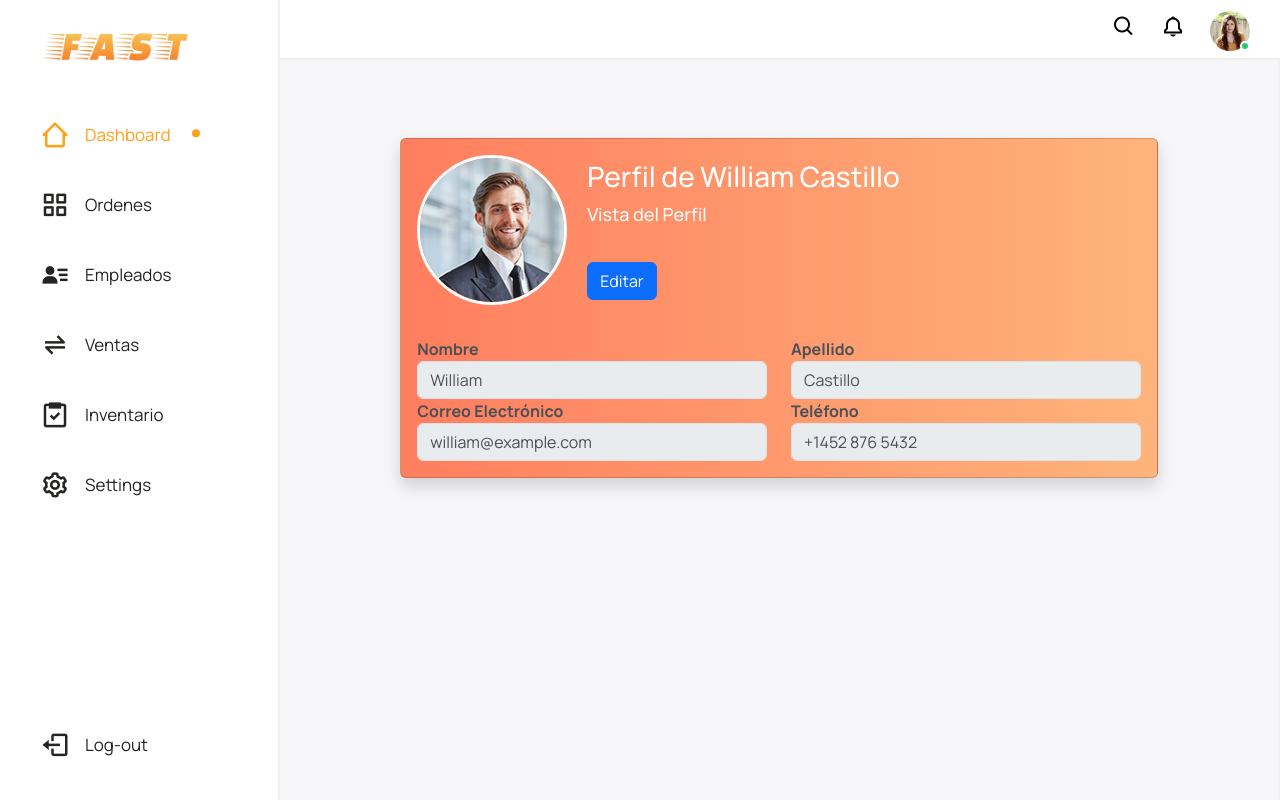
After one commit to DevAndrewGx/FASAT-PROJECT, a PHP site: page /views/html/admin/perfil.html in a window 1280 px wide. The commit adds this page. Run offline with PHP 8.4, Linux system fonts and the light colour scheme; some libraries are stand-ins or nearby versions.

Commit message:
add profile and edit profile

```diff
--- /dev/null
+++ b/views/html/admin/perfil.html
@@ -0,0 +1,202 @@
+<!DOCTYPE html>
+<html lang="en">
+
+<head>
+    <meta charset="UTF-8">
+    <meta name="viewport" content="width=device-width, initial-scale=1.0">
+    <title>FAST | DASHBOARD</title>
+    <link href='https://unpkg.com/boxicons@2.1.4/css/boxicons.min.css' rel='stylesheet'>
+    <link rel="stylesheet" href="../../styles/style.css">
+
+
+    <!-- CSS de Bootstrap -->
+    <link href="https://cdn.jsdelivr.net/npm/bootstrap@5.3.0-alpha1/dist/css/bootstrap.min.css" rel="stylesheet">
+
+</head>
+
+<body>
+    <!-- ASIDE CONTAINER -->
+    <div class="main-container">
+
+      <header>
+        <nav>
+            <ul class="items-right">
+                <li>
+                    <a href="#"><i class='bx bx-search'></i></a>
+                </li>
+
+                <li>
+                    <a href="#"><i class='bx bx-bell'></i></a>
+                </li>
+
+                <li class="nav-item dropdown has-arrow main-drop">
+                    <a href="#" class="dropdown-toggle nav-link userset" data-bs-toggle="dropdown"
+                        aria-expanded="false">
+                        <span class="user-img">
+                            <img src="../../imgs/avatar-06.jpg" alt="admin" width="60px">
+                            <span class="status1 online"></span></span>
+                        </span>
+                    </a>
+
+                    <!-- DROPDOWN MENU -->
+
+                    <div class="dropdown-menu menu-drop-user">
+                        <div class="profilename">
+                            <div class="profileset">
+                                <span class="user-img"><img src="../../imgs/avatar-06.jpg" alt="hello">
+                                    <span class="status2 online"></span></span>
+                                <div class="profilesets">
+                                    <h6>Juanita Dow</h6>
+                                    <h5>Admin</h5>
+                                </div>
+                            </div>
+                            <hr class="m-0">
+                            <a class="dropdown-item" href="perfil.html"> <img src="../../imgs/icons/user.svg" alt="user">
+                                My
+                                Profile</a>
+                            <a class="dropdown-item" href="#"><img src="../../imgs/icons/settings.svg"
+                                    alt="settings">Settings</a>
+                            <hr class="m-0">
+                            <a class="dropdown-item logout pb-0" href="#"><img src="../../imgs/icons/log-out.svg"
+                                    alt="logout">Logout</a>
+                        </div>
+                    </div>
+                </li>
+            </ul>
+        </nav>
+    </header>
+
+        <aside class="left-section">
+
+            <div class="sidebar">
+
+                <div class="logo">
+                    <button class="menu-btn" id="menu-close"><i class='bx bx-log-out-circle'></i></button>
+                    <a href="#"><img src="../../imgs/LOGOf.png" alt="logo"></a>
+                </div>
+
+
+                <div class="item" id="active">
+                    <i class='bx bx-home-alt-2'></i>
+                    <a href="adminDashboard.php">Dashboard</a>
+                </div>
+                <div class="item">
+                    <i class='bx bx-grid-alt'></i>
+                    <a href="#">Ordenes</a>
+                </div>
+                <div class="item" >
+                    <i class='bx bxs-user-detail'></i>
+                    <a href="gestionEmpleados.html">Empleados</a>
+                </div>
+                <div class="item">
+                    <i class='bx bx-transfer-alt'></i>
+                    <a href="gestionVentas.html">Ventas</a>
+                </div>
+                <div class="item">
+                    <i class='bx bx-task'></i>
+                    <a href="gestionInventario.html">Inventario</a>
+                </div>
+                <div class="item">
+                    <i class='bx bx-cog'></i>
+                    <a href="#">Settings</a>
+                </div>
+            </div>
+
+            <div class="log-out sidebar">
+                <div class="item">
+                    <i class='bx bx-log-out'></i>
+                    <a href="../../sing-up/login.html">Log-out</a>
+                </div>
+
+            </div>
+        </aside>
+
+
+        <!-- END OF SIDEBAR -->
+        <!-- HEADER STYLES -->
+
+
+        <!-- MAIN CONTENT -->
+        <main>
+
+
+
+              </head>
+              <body>
+              <div class="container mt-5">
+                <div class="row justify-content-center">
+                  <div class="col-lg-10">
+                    <div class="card shadow">
+                      <div class="card-body d-flex align-items-center">
+                        <div class="profile-img mr-4">
+                          <img src="../../imgs/img/perfil.jpg" alt="Profile Picture" class="img-fluid rounded-circle">
+                        </div>
+                        <div class="profile-details">
+                          <h2>Perfil de William Castillo</h2>
+                          <h4>Vista del Perfil</h4>
+                          <a href="editarPerfil.html" class="btn btn-primary mt-3">Editar</a>
+                        </div>
+                      </div>
+                      <div class="card-body">
+                        <form>
+                          <div class="row">
+                            <div class="col-md-6">
+                              <div class="form-group">
+                                <label for="firstName">Nombre</label>
+                                <input type="text" class="form-control" id="firstName" value="William" disabled>
+                              </div>
+                            </div>
+                            <div class="col-md-6">
+                              <div class="form-group">
+                                <label for="lastName">Apellido</label>
+                                <input type="text" class="form-control" id="lastName" value="Castillo" disabled>
+                              </div>
+                            </div>
+                            <div class="col-md-6">
+                              <div class="form-group">
+                                <label for="email">Correo Electrónico</label>
+                                <input type="email" class="form-control" id="email" value="william@example.com" disabled>
+                              </div>
+                            </div>
+                            <div class="col-md-6">
+                              <div class="form-group">
+                                <label for="phone">Teléfono</label>
+                                <input type="text" class="form-control" id="phone" value="+1452 876 5432" disabled>
+                              </div>
+                            </div>
+
+                          </div>
+                        </form>
+                      </div>
+                    </div>
+                  </div>
+                </div>
+              </div>
+
+        </main>
+
+
+    </div>
+     <!-- JQuery -->
+     <script src="https://code.jquery.com/jquery-3.7.1.js"></script>
+
+     <!-- APEXCHART LIBRARY -->
+     <script src="https://cdn.jsdelivr.net/npm/apexcharts"></script>
+     <script src="../../js/appChart.js"></script>
+
+     <!-- DATA-TABLES -->
+     <script src="https://cdn.datatables.net/2.0.3/js/dataTables.min.js"></script>
+     <script src="https://cdn.datatables.net/2.0.3/js/dataTables.bootstrap5.js"></script>
+     <script src="https://cdnjs.cloudflare.com/ajax/libs/twitter-bootstrap/5.3.0/js/bootstrap.bundle.min.js"></script>
+
+
+     <!-- JS BOOTSTRAP -->
+     <script src="https://cdn.jsdelivr.net/npm/bootstrap@5.3.0-alpha1/dist/js/bootstrap.bundle.min.js" integrity="sha384-YvpcrYf0tY3lHB60NNkmXc5s9fDVZLESaAA55NDzOxhy9GkcIdslK1eN7N6jIeHz" crossorigin="anonymous"></script>
+
+
+
+     <!-- APP JS -->
+     <script src="../../js/app.js"></script>
+</body>
+
+</html>
--- a/views/js/app.js
+++ b/views/js/app.js
@@ -29,3 +29,14 @@ navegationItems.forEach((element) => {
         activeItem = element;
     });
 });
+
+document.getElementById('profile-picture').addEventListener('change', function() {
+    const file = this.files[0];
+    if (file) {
+        const reader = new FileReader();
+        reader.onload = function() {
+            document.getElementById('profile-image').src = reader.result;
+        };
+        reader.readAsDataURL(file);
+    }
+  });
--- a/views/styles/style.css
+++ b/views/styles/style.css
@@ -1121,3 +1121,45 @@ main-mesa {
 .registrar-orden-btn {
     margin-top: 20px;
 }
+
+
+/* perfil */
+
+
+  .card {
+    border: none;
+    border-radius: 20px;
+    box-shadow: 0 0 20px rgba(0, 0, 0, 0.1);
+    background: linear-gradient(to right, #ff7e5f, #feb47b);
+  }
+  .card-body {
+    padding: 40px;
+  }
+  .profile-img {
+    width: 150px;
+    height: 150px;
+    border-radius: 50%;
+    border: 3px solid #fff;
+  }
+  .profile-details {
+    padding-left: 20px;
+  }
+  .profile-details h2 {
+    font-size: 28px;
+    margin-bottom: 10px;
+    color: #fff;
+  }
+  .profile-details h4 {
+    font-size: 18px;
+    margin-bottom: 20px;
+    color: #f8f9fa;
+  }
+  .form-group label {
+    font-weight: bold;
+    color: #495057;
+  }
+  .form-control[disabled], .form-control[disabled]:hover {
+    background-color: #f8f9fa;
+    color: #495057;
+    cursor: default;
+  }
```
Also changed, not shown: views/html/admin/editarPerfil.html (added, +204 -0 lines), views/imgs/img/perfil.jpg (added).
